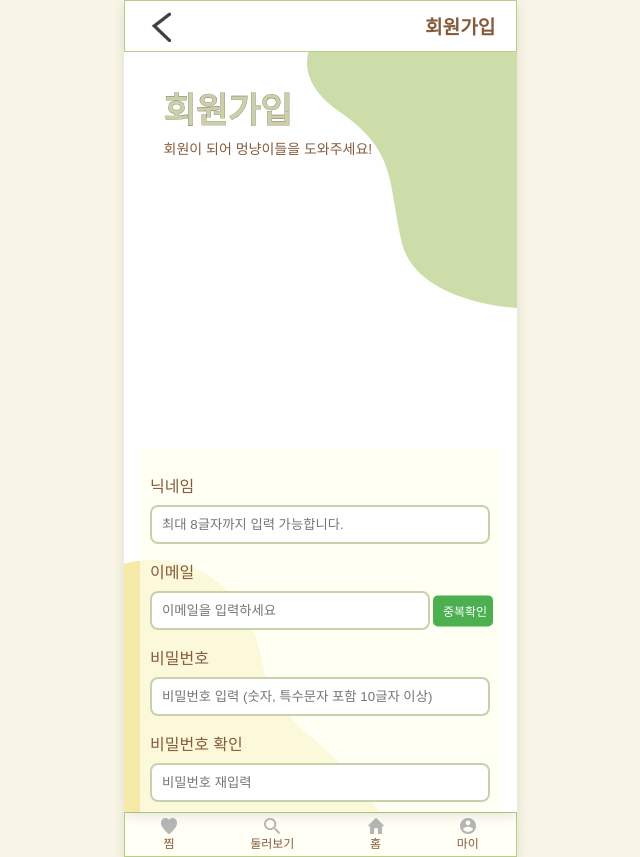
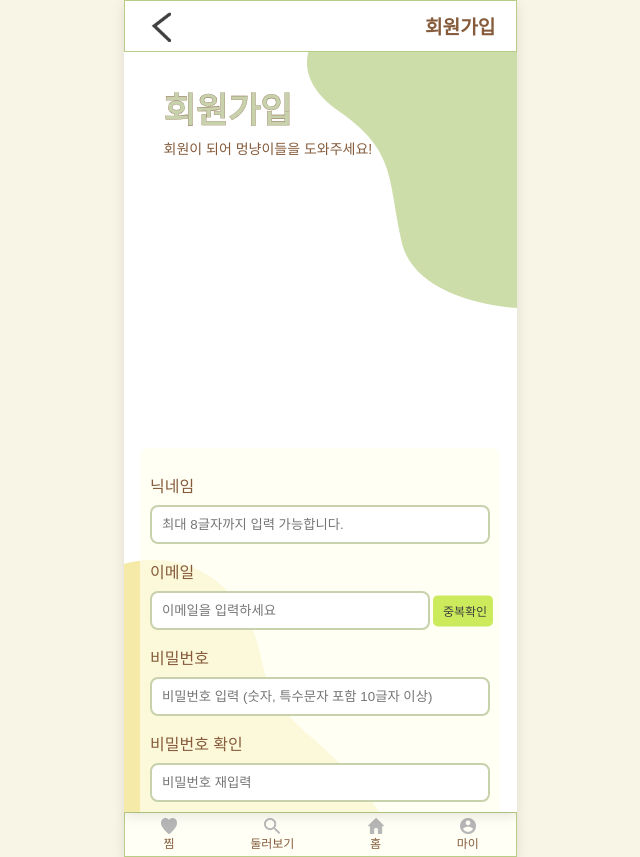
Before and after one commit to chaeliwon/Wepet, a React (Create React App) app in the folder frontend/: page /signup in a window 1280 px wide. Shown: the whole page, without its empty margins (320-960 px from the left). Built offline with nearby package versions, Linux system fonts and the light colour scheme; no server answers; a web font is replaced by a local one.

Commit message:
css 수정
회원가입 폼 수정 및 css 수정, 비밀번호 찾기 페이지 css 수정

```diff
--- a/frontend/src/css/FindIdPassword.css
+++ b/frontend/src/css/FindIdPassword.css
@@ -43,7 +43,7 @@
 
 .input-wrapper input {
   width: 240px;
-    height:40px;
+  height: 40px;
   padding: 10px;
   border: 2px solid #c7d2ad;
   border-radius: 8px;
@@ -53,8 +53,8 @@
   width: 28%;
   height: 40px;
   font-size: 12px;
-    background-color: #4CAF50;
-    color: white;
+  background-color: #cceb5c;
+  color: #4a4a4a;
   border: none;
   border-radius: 8px;
   /* padding: 10px;  */
@@ -71,8 +71,8 @@
 
 .submit-btn {
   padding: 10px 20px;
-    background-color: #4CAF50;
-    color: white;
+  background-color: #cceb5c;
+  color: #4a4a4a;
   border: none;
   border-radius: 5px;
   cursor: pointer;
--- a/frontend/src/css/SignUpForm.css
+++ b/frontend/src/css/SignUpForm.css
@@ -99,8 +99,8 @@ input {
   top: 40%;
   transform: translateY(-50%);
   font-size: 12px;
-  background-color: #4caf50;
-  color: white;
+  background-color: #cceb5c;
+  color: #404040;
   border: none;
   border-radius: 5px;
   padding: 5px 10px;
@@ -114,8 +114,8 @@ input {
   top: 50%;
   /* transform: translateY(-50%); */
   font-size: 12px;
-  background-color: #4caf50;
-  color: white;
+  background-color: #cceb5c;
+  color: #404040;
   border: none;
   border-radius: 5px;
   padding: 5%;
@@ -131,8 +131,8 @@ input {
   top: 50%;
   /* transform: translateY(-50%); */
   font-size: 12px;
-  background-color: #4caf50;
-  color: white;
+  background-color: #cceb5c;
+  color: #404040;
   border: none;
   border-radius: 5px;
   cursor: pointer;
@@ -143,18 +143,17 @@ input {
 
 .signup-btn {
   padding: 10px 20px;
-  background-color: #fffff0;
-  border: 2px solid #c7d2ad;
+  background-color: #cceb5c;
   border-radius: 10px;
   font-size: 18px;
-  color: #855b3b;
+  color: #404040;
   cursor: pointer;
   transition: background-color 0.3s;
   margin-top: 20px;
 }
 
 .signup-btn:hover {
-  background-color: #e0e8c0;
+  background-color: #a1b948;
 }
 
 .validation-error {
@@ -191,3 +190,10 @@ input[type="number"]::-webkit-inner-spin-button {
   -webkit-appearance: none;
   margin: 0;
 }
+
+.signup-form {
+  background-color: #fffff0b3;
+  border-radius: 8px;
+  max-width: 340px;
+  padding: 10px;
+}
--- a/frontend/src/pages/SignUpForm.jsx
+++ b/frontend/src/pages/SignUpForm.jsx
@@ -216,7 +216,7 @@ const SignupForm = () => {
     <div className="signup-container">
       <h1 className="signup-title">회원가입</h1>
       <p className="signup-subtitle">회원이 되어 멍냥이들을 도와주세요!</p>
-      <form onSubmit={handleSubmit}>
+      <form onSubmit={handleSubmit} className="signup-form">
         <label htmlFor="nickname" className="signup-label">
           닉네임
         </label>
```
Lines whose indentation alone changed are shown as unchanged.
